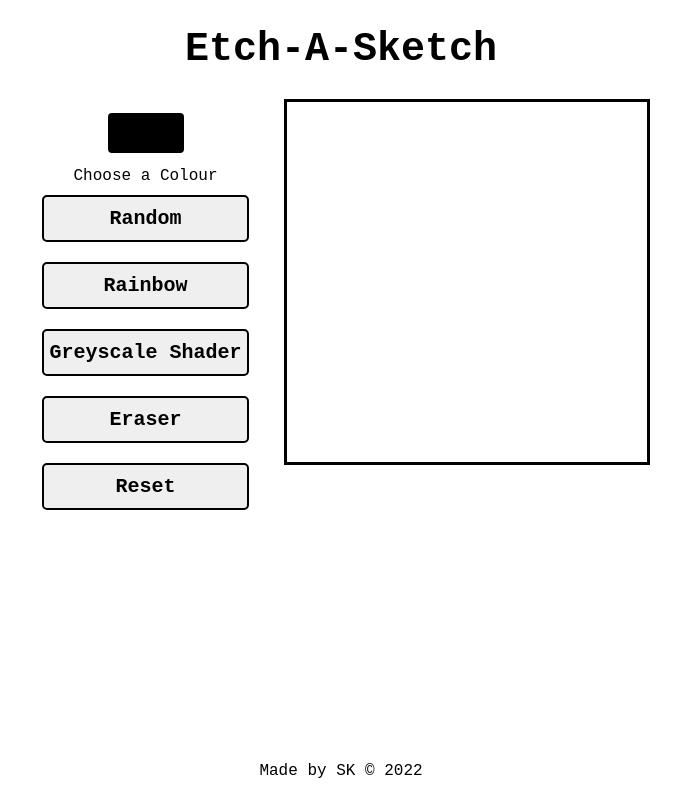
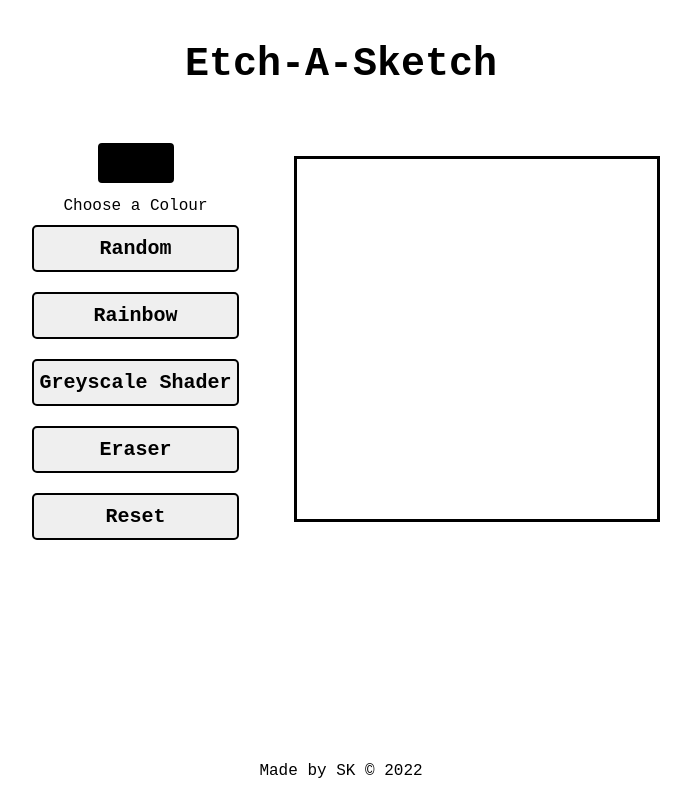
Before and after one commit to kerrmit019/etch-a-sketch, a plain HTML site: page index.html in a window 1280 px wide. Shown: the whole page, without its empty margins (299-990 px from the left). Drawn offline with Linux system fonts and the light colour scheme.

Commit message:
Update HTML and CSS for styling of header, align items in .container

```diff
--- a/index.html
+++ b/index.html
@@ -9,7 +9,10 @@
     <script src="script.js" defer></script>
   </head>
   <body>
-    <h1>Etch-A-Sketch</h1>
+    <header>
+      <h1>Etch-A-Sketch</h1>
+    </header>
+
     <main>
       <div class="container">
         <div class="side-buttons">
--- a/style.css
+++ b/style.css
@@ -8,7 +8,11 @@ body {
   min-height: 100vh;
 }
 
-h1 {
+header {
+  padding: 15px 0;
+}
+
+header h1 {
   font-size: 40px;
 }
 
@@ -18,6 +22,8 @@ main {
 
 .container {
   display: flex;
+  align-items: center;
+  gap: 20px;
 }
 .side-buttons {
   display: flex;
```
